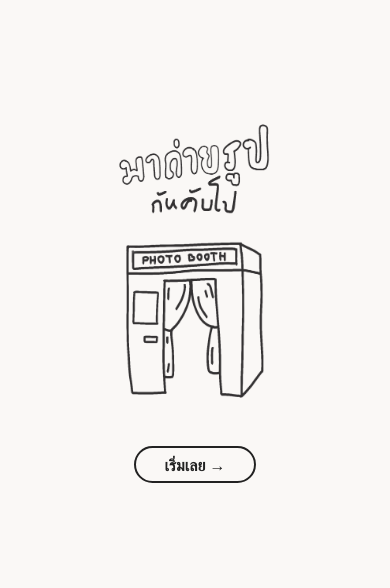
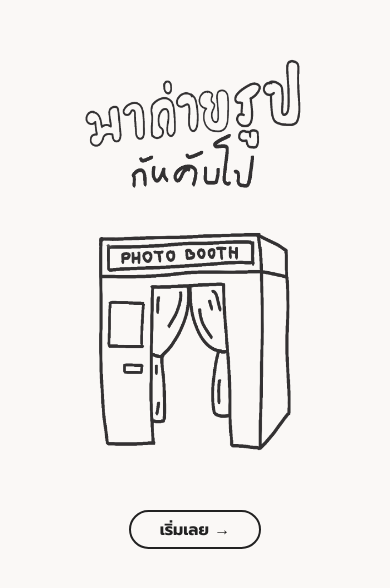
Before and after one commit to ph-beamm/hello-awawa, a plain HTML site: page index.html in a window 390 px wide. Shown: the part 120-708 px from the top of the page. Drawn offline with Linux system fonts and the light colour scheme.

Commit message:
Update index.html

```diff
--- a/index.html
+++ b/index.html
@@ -5,6 +5,7 @@
     <meta charset="utf-8">
     <meta name="viewport" content="width=device-width, initial-scale=1">
     <title>Hello Awawa!</title>
+    <link href="https://fonts.googleapis.com/css2?family=Prompt:wght@400;700&display=swap" rel="stylesheet">
     <style>
         :root {
             --bg: #faf8f6;
@@ -172,20 +173,25 @@
             border: 2px solid #222;
             color: #222;
             background: transparent;
-            font-weight: bold;
+            font-weight: 600;
             padding: 0.35rem 1.8rem;
             border-radius: 30rem;
         }
 
         @media (max-width:30rem) {
             .hero {
-                height: 10rem;
-                margin-bottom: 1.875rem;
+                height: 14rem;
+                margin-bottom: 2.5rem;
             }
 
             .logo {
-                height: 6.25rem;
-                margin-bottom: 1.25rem;
+                height: 9rem;
+                margin-bottom: 2rem;
+            }
+
+            #loading img {
+                width: 90%;
+                max-width: 22rem;
             }
 
             .img-btn {
@@ -202,7 +208,7 @@
             }
 
             .flip-btn {
-                bottom: -2.1875rem;
+                bottom: -3.5rem;
                 font-size: 0.875rem;
                 padding: 0.5rem 1rem;
             }
```
